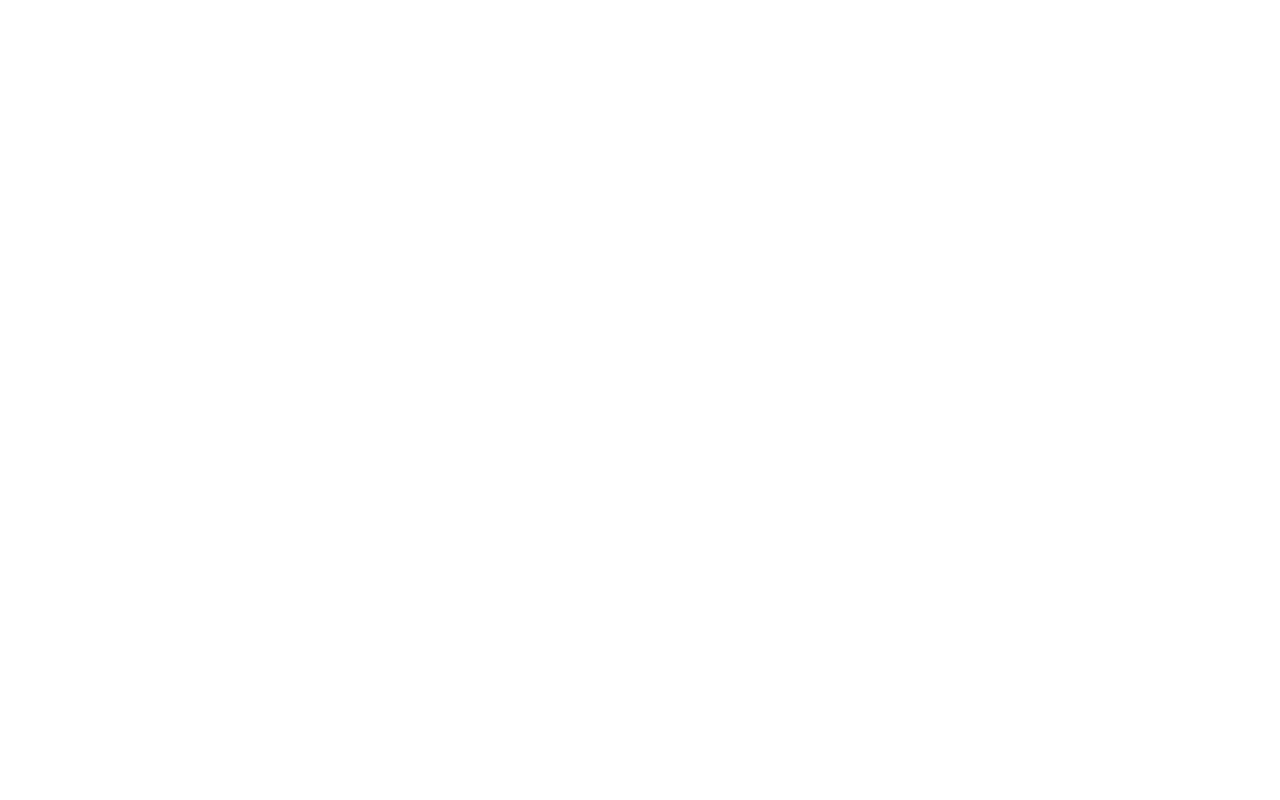
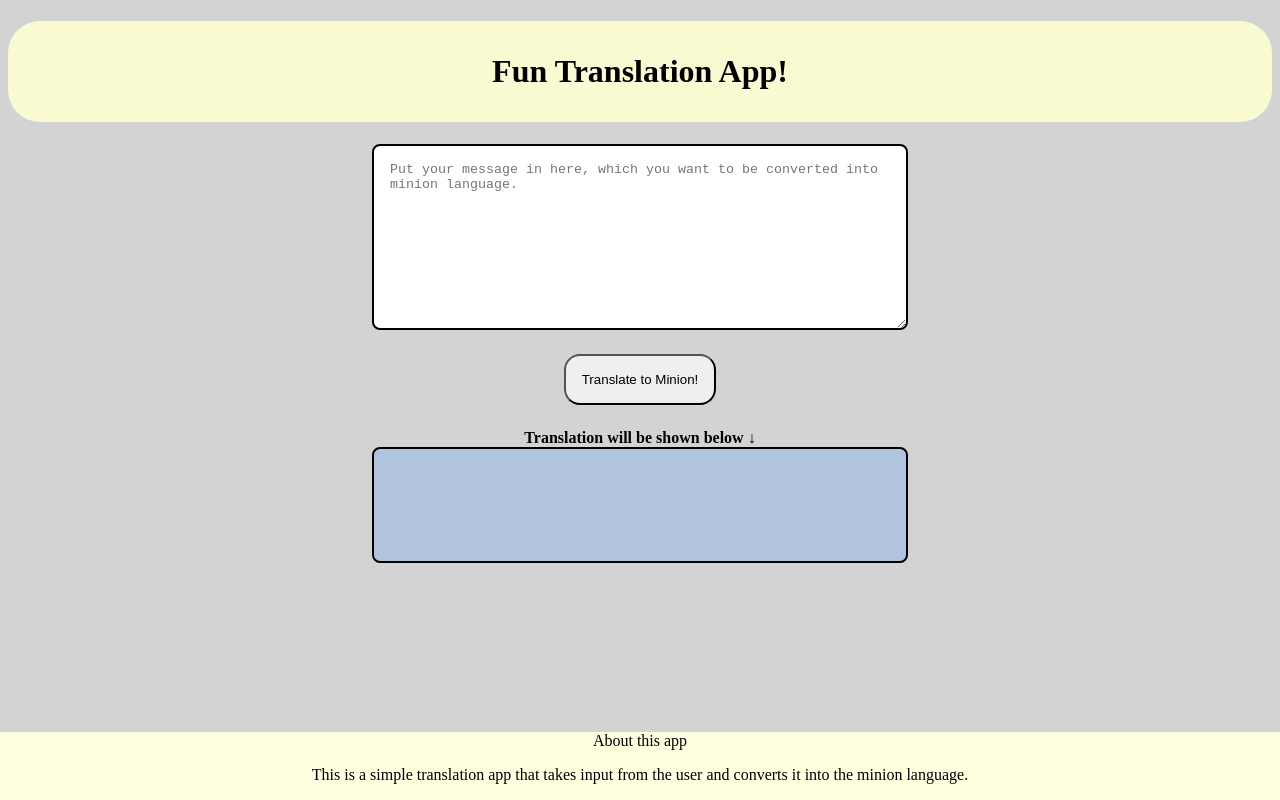
Before and after one commit to GauravDe-git/Minion-Translation-App, a plain HTML site: page index.html in a window 1280 px wide. Drawn offline with Linux system fonts and the light colour scheme.

Commit message:
update index and styles

```diff
--- a/index.html
+++ b/index.html
@@ -5,8 +5,21 @@
     <meta http-equiv="X-UA-Compatible" content="IE=edge">
     <meta name="viewport" content="width=device-width, initial-scale=1.0">
     <title>Fun Translation App</title>
+    <link href="styles.css" rel="stylesheet" />
 </head>
 <body>
     <script src = "app.js" type = "text/javascript"></script>
+    <h1 class="heading">Fun Translation App!</h1>
+    <section class="container">
+        <textarea class="textAreaSize" id="textInput" placeholder="Put your message in here, which you want to be converted into minion language."></textarea>
+        <button id="btn-translate">Translate to Minion!</button>
+        <div><strong>Translation will be shown below ↓</strong></div>
+        <div class="outputtextAreaSize" id="textOutput"></div>
+    </section>
+
+    <footer class="footer">
+        <div style="text-align: center;">About this app</div>
+        <p style="text-align: center;">This is a simple translation app that takes input from the user and converts it into the minion language.</p>
+    </footer>
 </body>
 </html>
--- /dev/null
+++ b/styles.css
@@ -0,0 +1,53 @@
+.heading{
+    text-align: center;
+    background-color: lightgoldenrodyellow;
+    border-radius: 2rem;
+    padding: 2rem 3rem;
+}
+
+body{
+    background-color: lightgray;
+}
+
+.container{
+    text-align: center;
+    margin: auto;
+}
+
+.textAreaSize{
+    height: 150px;
+    width: 500px;
+    display: block;
+    margin: auto;
+    padding: 1rem;
+    border: 2px solid black;
+    border-radius: 0.5rem;
+}
+
+.outputtextAreaSize{
+  display: block;
+  height: 10vh;
+  max-width: 80%;
+  width: 500px;
+  margin: auto;
+  padding: 1rem;
+  border: 2px solid black;
+  border-radius: 0.5rem;
+  font-size: 1.1rem;
+  background-color:lightsteelblue;
+}
+
+#btn-translate{
+  border-radius: 1rem;
+  padding: 1rem;
+  margin: 1.5rem auto;
+}
+
+.footer{
+  position: fixed;
+  left: 0;
+  bottom: 0;
+  width: 100%;
+  background-color:lightyellow;
+  text-align: center;
+}
```
